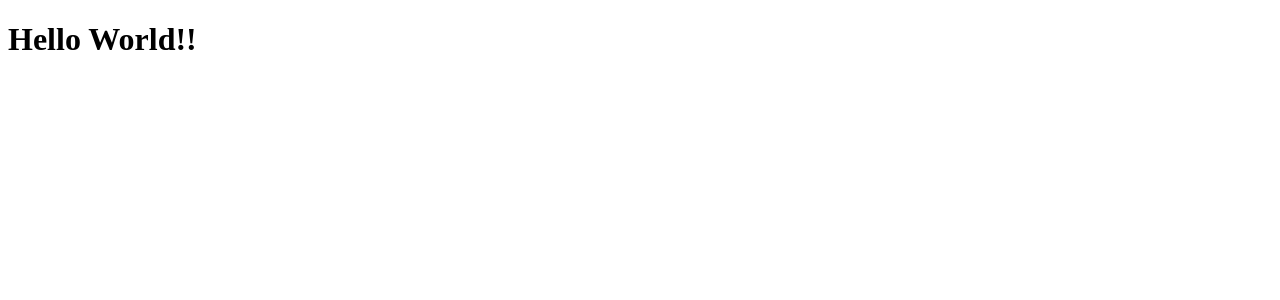
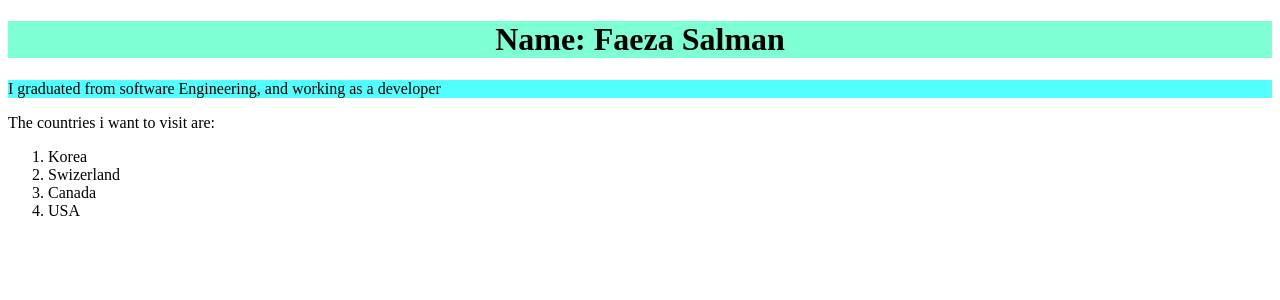
Before and after one commit to Re-Coded-react-bootcamp/react_myinfo_js, a React (Create React App) app: page / in a window 1280 px wide. Shown: the top 300 px of the page. Built offline with nearby package versions, Linux system fonts and the light colour scheme.

Commit message:
Final commit

```diff
--- /dev/null
+++ b/src/App.css
@@ -0,0 +1,8 @@
+h1 {
+    text-align: center;
+    background-color: aquamarine;
+}
+
+p{
+    background-color: rgba(27, 255, 255, 0.755);
+}
--- a/src/App.js
+++ b/src/App.js
@@ -1,9 +1,15 @@
 import React from 'react';
+import './App.css';
+import Myinfo from './Components/MyInfo/MyInfo';
+
+const name="Name: Faeza Salman";
+const description="I graduated from software Engineering, and working as a developer";
+
 
 function App() {
   return (
     <div>
-      <h1>Hello World!!</h1>
+     <Myinfo name={name} description={description}/>
     </div>
   );
 }
--- /dev/null
+++ b/src/Components/MyInfo/MyInfo.jsx
@@ -0,0 +1,22 @@
+import React, { Component } from 'react'
+
+
+ const vacationList =  ["Korea","Swizerland","Canada","USA"]
+
+    export default class Myinfo extends Component {
+        render() {
+        return (
+            <div className="myinfo">
+                <h1>{this.props.name}</h1>
+                <p>{this.props.description}</p>
+               <label>                The countries i want to visit are:
+</label> <ol>
+                {vacationList.map(vacation =>
+                <li key={vacation}>{vacation}</li>
+                )}
+            </ol>
+            </div>
+
+        )
+    }
+}
```
